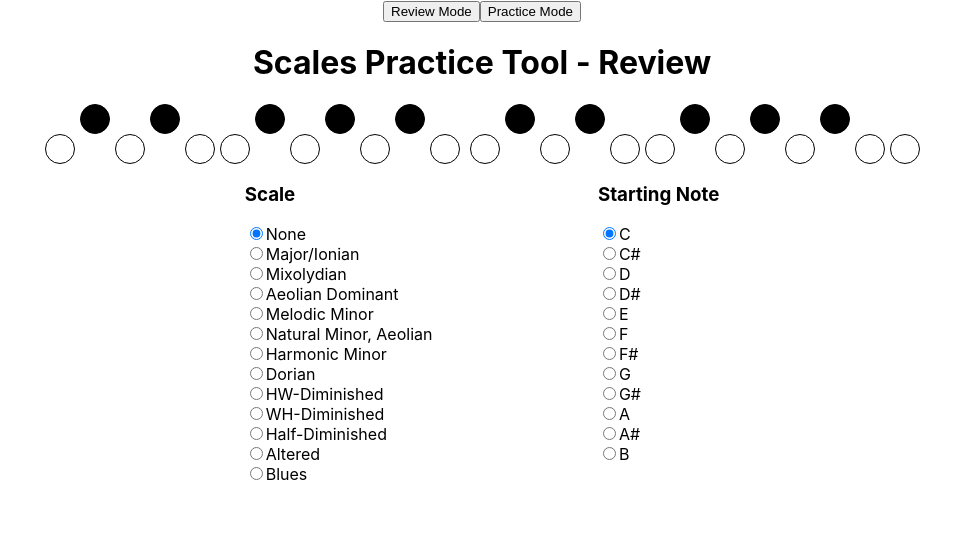
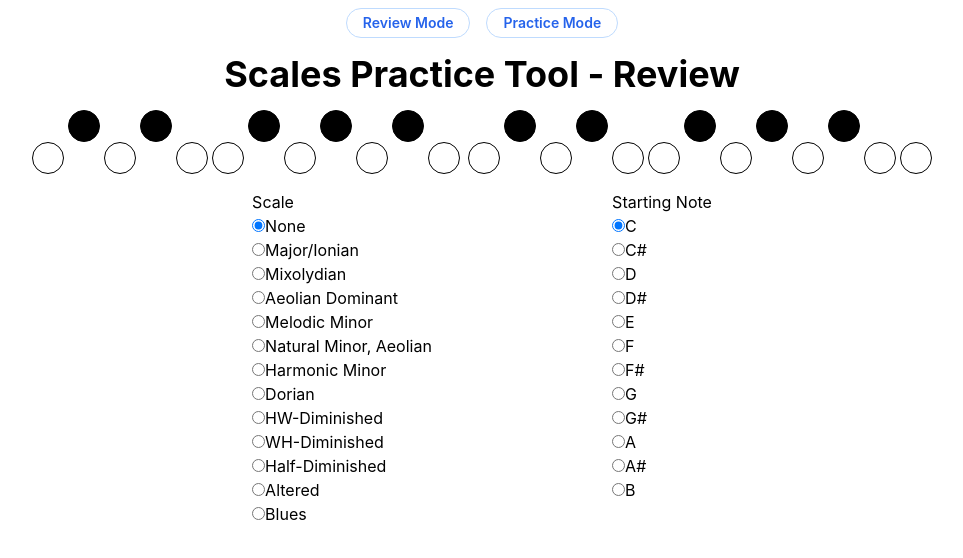
Before and after one commit to Frank-P-Lu/scales, a React (Create React App) app: page / in a window 1280 px wide. Shown: the top 558 px of the page, without its empty margins (158-1121 px from the left). Built offline with nearby package versions, Linux system fonts and the light colour scheme.

Commit message:
Made things look nicer

```diff
--- a/package.json
+++ b/package.json
@@ -9,6 +9,7 @@
     "react": "^18.2.0",
     "react-dom": "^18.2.0",
     "react-scripts": "5.0.1",
+    "tailwindcss": "^3.3.3",
     "web-vitals": "^2.1.4"
   },
   "homepage": "https://Frank-P-Lu.github.io/scales/",
@@ -16,6 +17,7 @@
     "start": "react-scripts start",
     "predeploy": "npm run build",
     "deploy": "gh-pages -d build",
+    "build:css": "tailwindcss build src/index.css -o src/tailwind.css",
     "build": "react-scripts build",
     "test": "react-scripts test",
     "eject": "react-scripts eject"
--- a/src/Piano.css
+++ b/src/Piano.css
@@ -1,11 +1,3 @@
-.piano-wrapper {
-  display: flex;
-  flex-direction: column;
-  justify-content: space-around;
-  align-items: center;
-  height: 50vh; /* Full viewport height */
-}
-
 .settings{
   display: flex;
   flex-direction: row;
@@ -19,15 +11,6 @@
   display: grid;
   column-gap: 5px;
 }
-
-.key {
-  height: 30px;
-  width: 30px;
-  border: 1px solid #000;
-  box-sizing: border-box;
-  border-radius: 50%; /* Make it circular */
-}
-
 
 
 .white {
@@ -65,7 +48,6 @@
 
 
 /* Practice Mode */
-
 .scale-checkbox-container {
   display: grid;
   grid-template-columns: 1fr 1fr;
--- a/src/Piano.js
+++ b/src/Piano.js
@@ -139,7 +139,7 @@ function PracticeMode() {
   return (
     <>
       <div>
-        <h1>Scales Practice Tool - Practice</h1>
+        <h1 className="text-4xl font-bold">Scales Practice Tool - Practice</h1>
       </div>
 
       <div>
@@ -164,12 +164,12 @@ function PracticeMode() {
         <p>Starting Note: {startNote}</p>
       </div>
 
-      <div>
-        <button onClick={() => setShowKeys(!showKeys)}>
-          {showKeys ? "Hide" : "Show"}
-        </button>
-
-        <button onClick={generateNewScale}>Generate New Scale</button>
+      <div className="space-x-4">
+        <BlueButton
+          text={showKeys ? "Hide" : "Show"}
+          onClick={() => setShowKeys(!showKeys)}
+        />
+        <BlueButton text="Generate New Scale" onClick={generateNewScale} />
       </div>
 
       {showKeys && (
@@ -185,7 +185,7 @@ function ReviewMode() {
   return (
     <>
       <div>
-        <h1>Scales Practice Tool - Review</h1>
+        <h1 className="text-4xl font-bold">Scales Practice Tool - Review</h1>
       </div>
 
       <PianoKeysWithScale scale={selectedScale} startNote={selectedNote} />
@@ -201,17 +201,32 @@ function ReviewMode() {
   );
 }
 
+function BlueButton({ text, onClick }) {
+  return (
+    <button
+      onClick={onClick}
+      className="px-4 py-1 text-sm text-blue-600 font-semibold rounded-full border border-blue-200 hover:text-white hover:bg-blue-600 hover:border-transparent focus:outline-none focus:ring-2 focus:ring-purple-600 focus:ring-offset-2"
+    >
+      {text}
+    </button>
+  );
+}
+
 function Piano() {
   const [currentMode, setCurrentMode] = useState("review"); // 'review' or 'practice'
 
   return (
     <>
-      <div className="piano-wrapper">
-        <div>
-          <button onClick={() => setCurrentMode("review")}>Review Mode</button>
-          <button onClick={() => setCurrentMode("practice")}>
-            Practice Mode
-          </button>
+      <div className="flex justify-center flex-col items-center space-y-4">
+        <div className="space-x-4 space-y-2">
+          <BlueButton
+            text="Review Mode"
+            onClick={() => setCurrentMode("review")}
+          />
+          <BlueButton
+            text="Practice Mode"
+            onClick={() => setCurrentMode("practice")}
+          />
         </div>
 
         {currentMode == "practice" ? <PracticeMode /> : <ReviewMode />}
@@ -222,12 +237,16 @@ function Piano() {
 
 function PianoKey({ index, isHighlighted }) {
   const gridColumn = index >= 12 ? index + 2 : index + 1;
-  const keyClass = BLACK_KEYS.includes(index) ? "black" : "white";
+  const keyClass = BLACK_KEYS.includes(index)
+    ? "bg-black row-start-1"
+    : "bg-white row-start-2";
 
   return (
     <div
       key={index}
-      className={`key ${keyClass} ${isHighlighted && "highlight"}`}
+      className={`h-8 w-8 border border-black rounded-full ${keyClass} ${
+        isHighlighted && "highlight"
+      }`}
       style={{ gridColumn: gridColumn }}
     >
       {isHighlighted && <span className="note-name">{noteName(index)}</span>}
@@ -255,7 +274,7 @@ function PianoKeysWithScale({ scale, startNote }) {
   const startNoteNum = NOTES.indexOf(startNote);
   const highlights = getScaleNotes(scale, startNoteNum);
   return (
-    <div className="piano">
+    <div className="grid grid-rows-2 gap-x-1">
       {Array.from({ length: TOTAL_KEYS }, (_, i) => (
         <PianoKey key={i} index={i} isHighlighted={highlights.includes(i)} />
       ))}
--- a/src/index.css
+++ b/src/index.css
@@ -1,3 +1,7 @@
+@import 'tailwindcss/base';
+@import 'tailwindcss/components';
+@import 'tailwindcss/utilities';
+
 body {
   margin: 0;
   font-family: -apple-system, BlinkMacSystemFont, 'Segoe UI', 'Roboto', 'Oxygen',
```
Also changed, not shown: 1 other file (tests, documents, lock files or other folders).
